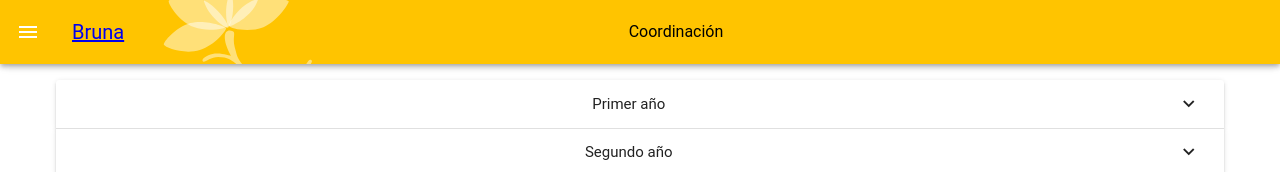
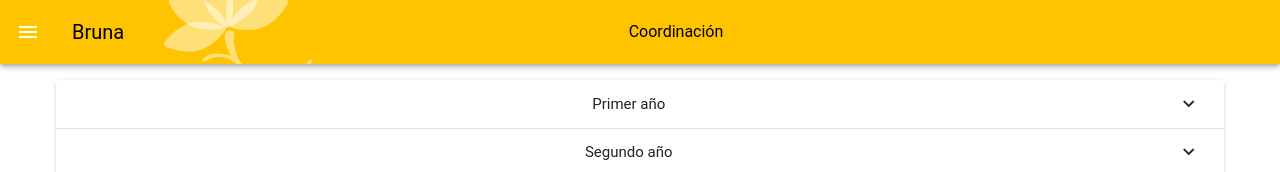
Before and after one commit to Bruna-team/Brunapp, a Vue app: page / in a window 1280 px wide. Shown: the top 172 px of the page. Built offline with nearby package versions, Linux system fonts and the light colour scheme.

Commit message:
Eliminado tex-decoration en los elementos a

```diff
--- a/src/App.vue
+++ b/src/App.vue
@@ -70,4 +70,8 @@ div.v-row.v-row--no-gutters > div > div > div.v-input__details {
   padding: 1.5rem 2rem;
   font-size: 1.2rem;
 }
+a:hover {
+  transition: all .5s ease;
+  box-shadow: 4px 4px 0px 0px #ffc400;
+}
 </style>
--- /dev/null
+++ b/src/assets/app.css
@@ -0,0 +1,4 @@
+a {
+  text-decoration: none;
+  color: initial;
+}
--- a/src/main.ts
+++ b/src/main.ts
@@ -1,6 +1,7 @@
 import { createApp } from 'vue'
 import router from "./router";
 import App from './App.vue'
+import './assets/app.css'
 
 // Vuetify
 import "vuetify/styles";
```
